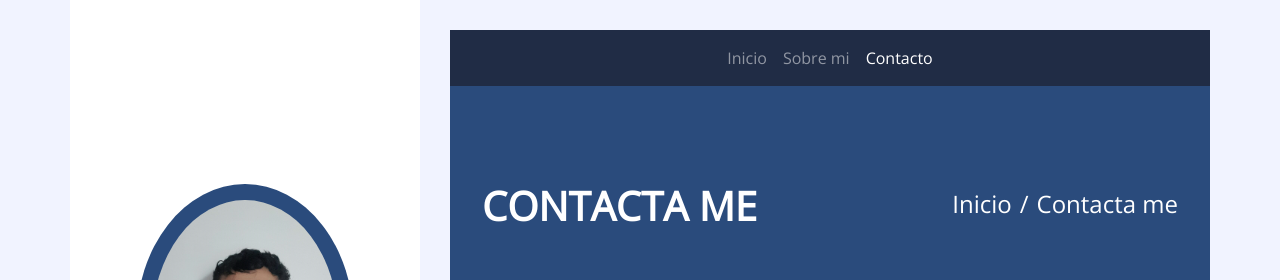
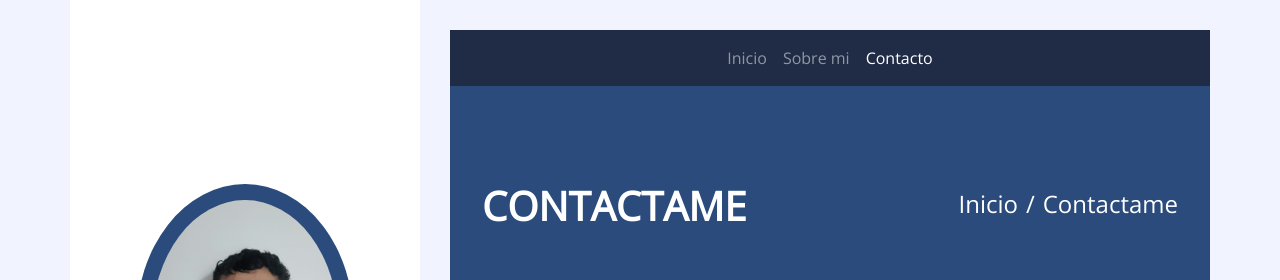
Before and after one commit to Nicolas231204/ClaseWeb, a plain HTML site: page contact.html in a window 1280 px wide. Shown: the top 280 px of the page. Drawn offline with nearby package versions, Linux system fonts and the light colour scheme.

Commit message:
correccion

```diff
--- a/contact.html
+++ b/contact.html
@@ -61,13 +61,13 @@
             <div class="container py-5 px-2 bg-primary">
                 <div class="row py-5 px-4">
                     <div class="col-sm-6 text-center text-md-left">
-                        <h1 class="mb-3 mb-md-0 text-white text-uppercase font-weight-bold">Contacta me</h1>
+                        <h1 class="mb-3 mb-md-0 text-white text-uppercase font-weight-bold">Contactame</h1>
                     </div>
                     <div class="col-sm-6 text-center text-md-right">
                         <div class="d-inline-flex pt-2">
                             <h4 class="m-0 text-white"><a class="text-white" href="">Inicio</a></h4>
                             <h4 class="m-0 text-white px-2">/</h4>
-                            <h4 class="m-0 text-white">Contacta me</h4>
+                            <h4 class="m-0 text-white">Contactame</h4>
                         </div>
                     </div>
                 </div>
```
